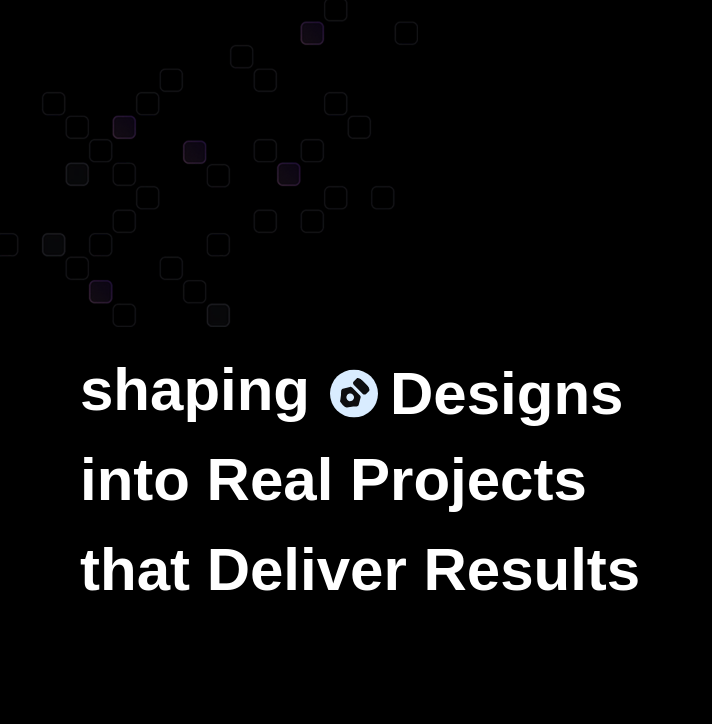
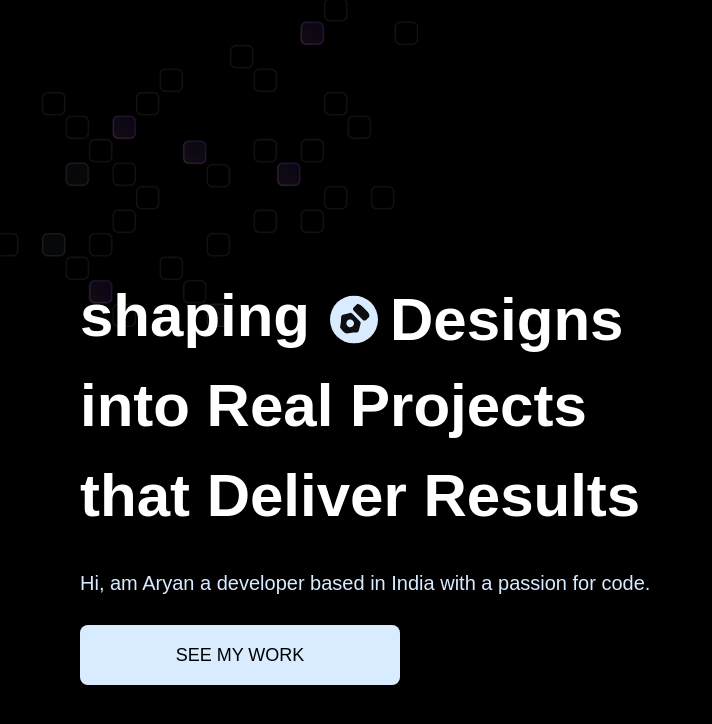
Before and after one commit to Aryan27-max/My-PORTFOLIO, a React (Vite) app: page / in a window 1280 px wide. Shown: the top 724 px of the page, without its empty margins (0-712 px from the left). Built offline with nearby package versions, Linux system fonts and the light colour scheme; a web font is replaced by a local one.

Commit message:
Button.jsx

```diff
--- /dev/null
+++ b/src/components/Button.jsx
@@ -0,0 +1,14 @@
+const Button = ({ text, className, id }) => {
+    return (
+        <a className={`${className ?? ''} cta-wrapper`}>
+            <div className="cta-button group">
+                <div className="bg-circle"/>
+                <p className="text">{text}</p>
+                <div className="arrow-wrapper">
+                    <img src="/images/arrow-down.svg" alt="arrow" />
+                </div>
+            </div>
+        </a>
+    )
+}
+export default Button
--- a/src/sections/Hero.jsx
+++ b/src/sections/Hero.jsx
@@ -1,5 +1,6 @@
 import {words} from '../constants/index.js'
 import React from 'react'
+import Button from '../components/Button.jsx'
 
 const Hero = () => {
     return (
@@ -32,6 +33,14 @@
                             <h1>into Real Projects</h1>
                             <h1>that Deliver Results</h1>
                         </div>
+                        <p className="text-white-50 md:text-xl relative z-10 pointer-events-none">
+                            Hi, am Aryan a developer based in India with a passion for code.
+                        </p>
+                        <Button
+                        className="md:w-80 md:h-16 w-60 h-12"
+                        id="button"
+                        text="See my Work"
+                        />
                     </div>
                 </header>
                 {/*RIGHT: 3D MODEL*/}
```
